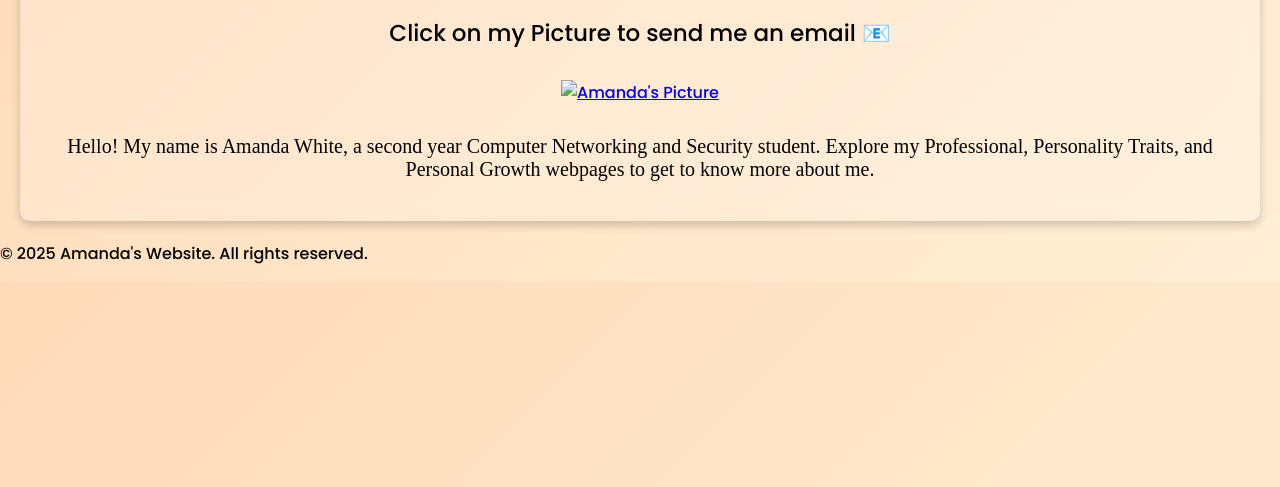
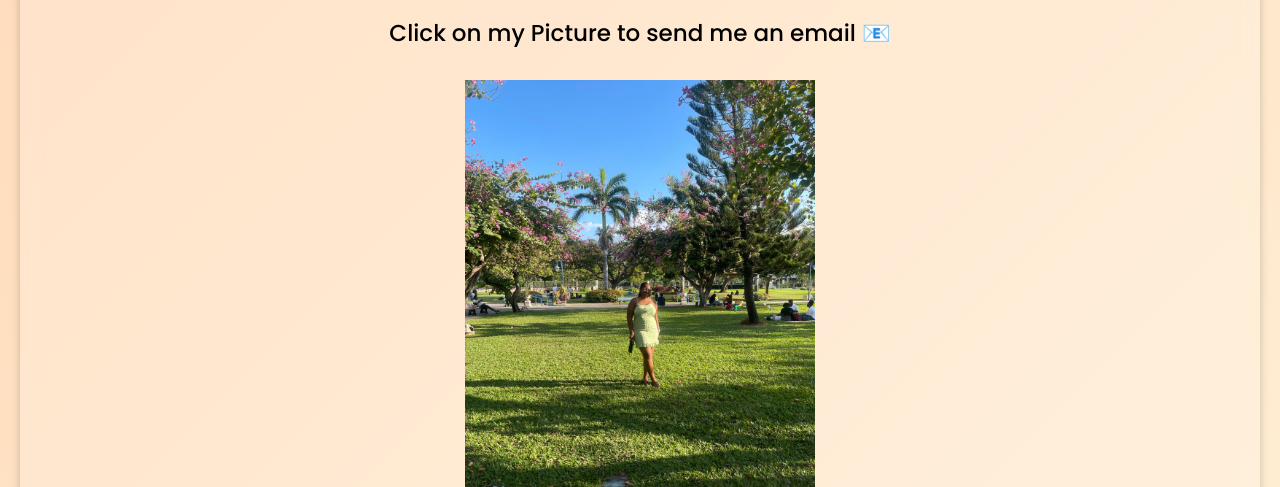
Before and after one commit to Amanda246/amanda-website, a plain HTML site: page index.html in a window 1280 px wide. Shown: the part 313-800 px from the top of the page. Drawn offline with Linux system fonts and the light colour scheme.

Commit message:
Update index.html

```diff
--- a/index.html
+++ b/index.html
@@ -32,7 +32,7 @@
                 <big><p>Click on my Picture to send me an email &#128231; </p></big>
                 <a href="mailto:whiteamanda2380@gmail.com?subject=ID%232205841">
 
-                    <img src="../Assets/Amanda.jpg"
+                    <img src="Amanda.jpg"
                     alt="Amanda's Picture"
                     class="profile-pic">
 
```
